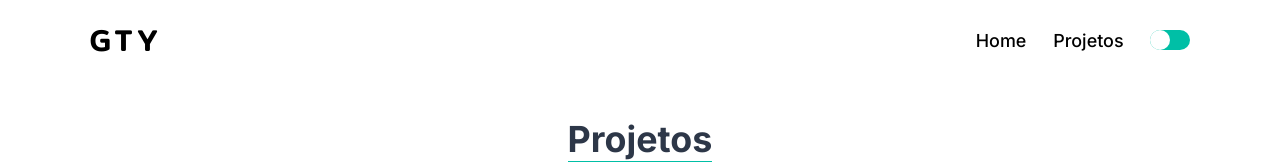
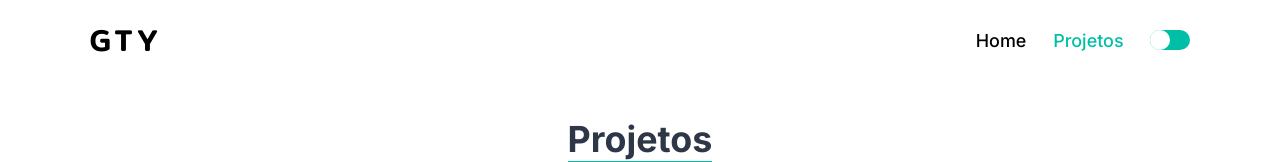
Before and after one commit to Takkuya/Basic-blog, a React (Create React App) app: page /projetos in a window 1280 px wide. Shown: the top 162 px of the page. Built offline with nearby package versions, Linux system fonts and the light colour scheme.

Commit message:
Added hovers and changed more styles

```diff
--- a/public/index.html
+++ b/public/index.html
@@ -2,7 +2,7 @@
 <html lang="en">
   <head>
     <meta charset="utf-8" />
-    <link rel="icon" href="%PUBLIC_URL%/favicon.ico" />
+    <link rel="icon" href="favicon.png" />
     <meta name="viewport" content="width=device-width, initial-scale=1" />
     <meta name="theme-color" content="#000000" />
     <meta
@@ -36,7 +36,7 @@
       work correctly both with client-side routing and a non-root public URL.
       Learn how to configure a non-root public URL by running `npm run build`.
     -->
-    <title>Basic Blog</title>
+    <title>Home | Gabriel Takuya Yamamoto</title>
   </head>
   <body>
     <noscript>You need to enable JavaScript to run this app.</noscript>
--- a/src/components/About/styles.ts
+++ b/src/components/About/styles.ts
@@ -103,6 +103,12 @@ const iconCSS = css`
   width: 2.5em;
   height: 2.5em;
   cursor: pointer;
+
+  transition: 0.2s;
+
+  &:hover {
+    transform: translateY(-10px);
+  }
 `;
 
 export const CSSIcon = styled(CssSvgIcon)`
--- a/src/components/Cards/styles.ts
+++ b/src/components/Cards/styles.ts
@@ -50,6 +50,12 @@ export const CardsContainer = styled.div`
 
           padding: 0.6em;
           background-color: ${(props) => props.theme.colors.primary};
+
+          transition: 0.4s;
+
+          &:hover {
+            filter: brightness(80%);
+          }
         }
       }
     }
--- a/src/components/Footer/styles.ts
+++ b/src/components/Footer/styles.ts
@@ -48,6 +48,12 @@ export const iconCSS = css`
   width: 1.5em;
   height: 1.5em;
   cursor: pointer;
+
+  transition: 0.2s;
+
+  &:hover {
+    transform: translateY(-5px);
+  }
 `;
 
 export const GithubIcon = styled(AiFillGithub)`
--- a/src/components/Header/index.tsx
+++ b/src/components/Header/index.tsx
@@ -1,4 +1,4 @@
-import { useContext, useState } from "react";
+import { useContext, useEffect, useState } from "react";
 import Switch from "react-switch";
 
 import { ThemeContext } from "styled-components";
@@ -17,6 +17,15 @@ export const Header: React.FC<Props> = ({ toggleTheme }) => {
   const { colors, title } = useContext(ThemeContext);
   const [isHamburguerMenuOpen, setIsHamburguerMenuOpen] = useState(false);
 
+  //desativa o scroll quando abre o menu de hamburguer
+  useEffect(() => {
+    document.body.style.overflowY = isHamburguerMenuOpen ? "hidden" : "visible";
+  }, [isHamburguerMenuOpen]);
+
+  function closeMenuOnclick() {
+    setIsHamburguerMenuOpen(false);
+  }
+
   return (
     <HeaderContainer open={isHamburguerMenuOpen}>
       <StyledLink to="">
@@ -24,8 +33,20 @@ export const Header: React.FC<Props> = ({ toggleTheme }) => {
       </StyledLink>
 
       <section id="linksSection">
-        <StyledLink to="">Home</StyledLink>
-        <StyledLink to="projetos">Projetos</StyledLink>
+        <StyledLink
+          to=""
+          onClick={closeMenuOnclick}
+          className={({ isActive }) => (isActive ? "active" : "inactive")}
+        >
+          Home
+        </StyledLink>
+        <StyledLink
+          to="projetos"
+          onClick={closeMenuOnclick}
+          className={({ isActive }) => (isActive ? "active" : "inactive")}
+        >
+          Projetos
+        </StyledLink>
 
         <Switch
           onChange={toggleTheme}
--- a/src/components/Header/styles.ts
+++ b/src/components/Header/styles.ts
@@ -2,24 +2,21 @@ import styled, { css } from "styled-components";
 import { AiOutlineClose } from "react-icons/ai";
 
 import { GiHamburgerMenu } from "react-icons/gi";
-import { Link } from "react-router-dom";
+import { NavLink } from "react-router-dom";
 
-export const HeaderContainer = styled.div`
+export const HeaderContainer = styled.div<{ open: boolean }>`
   display: flex;
   justify-content: space-between;
   align-items: center;
   padding: 1em 5em;
 
-  //blur
-  backdrop-filter: blur(10px);
-  -webkit-backdrop-filter: blur(10px);
+  background-color: ${(props) => props.theme.colors.mainBackground};
 
   //fixar header
   position: sticky;
   top: 0;
   right: 0;
   left: 0;
-  z-index: 1;
 
   color: ${(props) => props.theme.colors.text};
 
@@ -34,6 +31,12 @@ export const HeaderContainer = styled.div`
     font-weight: 800;
     font-size: 1.6em;
     cursor: pointer;
+
+    transition: 0.2s;
+
+    &:hover {
+      color: ${(props) => props.theme.colors.primary};
+    }
   }
 
   #linksSection {
@@ -41,6 +44,16 @@ export const HeaderContainer = styled.div`
     justify-content: space-between;
     align-items: center;
     gap: 1.5em;
+
+    //ativar esse estilo quando o link for selecionado
+    .active {
+      color: ${(props) => props.theme.colors.primary};
+      transition: 0.4s;
+
+      &:hover {
+        color: ${(props) => props.theme.colors.primary};
+      }
+    }
   }
 
   .hamburguerMenuBtn {
@@ -53,7 +66,7 @@ export const HeaderContainer = styled.div`
 
   ${({ theme: { breakpoints } }) => css<{ open: boolean }>`
     @media (max-width: ${breakpoints.md}) {
-      padding: 2em;
+      padding: 1em 2em;
       //itens dentro do menu de hamburguer
       #linksSection {
         display: flex;
@@ -69,8 +82,8 @@ export const HeaderContainer = styled.div`
 
         background-color: ${(props) => props.theme.colors.mainBackground};
 
-        max-height: ${({ open }) => (open ? "1000px" : "0px")};
-        height: calc(100vh - 100px);
+        max-height: ${({ open }) => (open ? "1100px" : "0px")};
+        height: calc(110vh - 100px);
       }
 
       .hamburguerMenuBtn {
@@ -83,9 +96,13 @@ export const HeaderContainer = styled.div`
     }
   `}
 `;
+export const StyledLink = styled(NavLink)`
+  color: ${(props) => props.theme.colors.text};
+  transition: 0.4s;
 
-export const StyledLink = styled(Link)`
-  color: ${(props) => props.theme.colors.text};
+  &:hover {
+    color: ${(props) => props.theme.colors.primary};
+  }
 `;
 
 export const HamburguerMenu = styled(GiHamburgerMenu)`
--- a/src/components/LandingPage/index.tsx
+++ b/src/components/LandingPage/index.tsx
@@ -1,3 +1,4 @@
+import { Link } from "react-router-dom";
 import { ReactComponent as DarkSVGIcon } from "../../assets/DarkProgrammer.svg";
 import { About } from "../About";
 import { LandingPageContainer, LandingWrapper, Wrapper } from "./styles";
@@ -27,10 +28,14 @@ export const LandingPage = () => {
                     minima?
                   </span>
                 </div>
-                <div className="buttons">
-                  <button className="primaryBtn">Projetos</button>
-                  <button className="outlineBtn">Currículo</button>
-                </div>
+                <form className="buttons" action="Curriculum.pdf">
+                  <Link to="/projetos">
+                    <button className="primaryBtn">Projetos</button>
+                  </Link>
+                  <button className="outlineBtn" type="submit">
+                    Currículo
+                  </button>
+                </form>
               </section>
               <section id="svgContainer">
                 <DarkSVGIcon />
--- a/src/components/LandingPage/styles.ts
+++ b/src/components/LandingPage/styles.ts
@@ -63,6 +63,12 @@ export const LandingPageContainer = styled.div`
         background-color: ${(props) => props.theme.colors.primary};
         border-radius: 10px;
         padding: 0.6em;
+
+        transition: 0.4s;
+
+        &:hover {
+          filter: brightness(80%);
+        }
       }
 
       .outlineBtn {
@@ -70,6 +76,14 @@ export const LandingPageContainer = styled.div`
         border: 1px solid ${(props) => props.theme.colors.primary};
         border-radius: 10px;
         padding: 0.6em;
+
+        transition: 0.4s;
+
+        &:hover {
+          filter: brightness(80%);
+          background-color: ${(props) => props.theme.colors.primary};
+          color: ${(props) => props.theme.colors.mainBackground};
+        }
       }
     }
   }
--- a/src/components/MyProjects/index.tsx
+++ b/src/components/MyProjects/index.tsx
@@ -1,7 +1,12 @@
+import { useEffect } from "react";
 import { Cards } from "../Cards";
 import { ProjectsContainer } from "./styles";
 
 export const Projects = () => {
+  useEffect(() => {
+    document.title = "Projects | Gabriel Takuya Yamamoto";
+  }, []);
+
   return (
     <ProjectsContainer>
       <section id="projectsTitleContainer">
```
Also changed, not shown: public/favicon.png (added), 1 other file (tests, documents, lock files or other folders).
